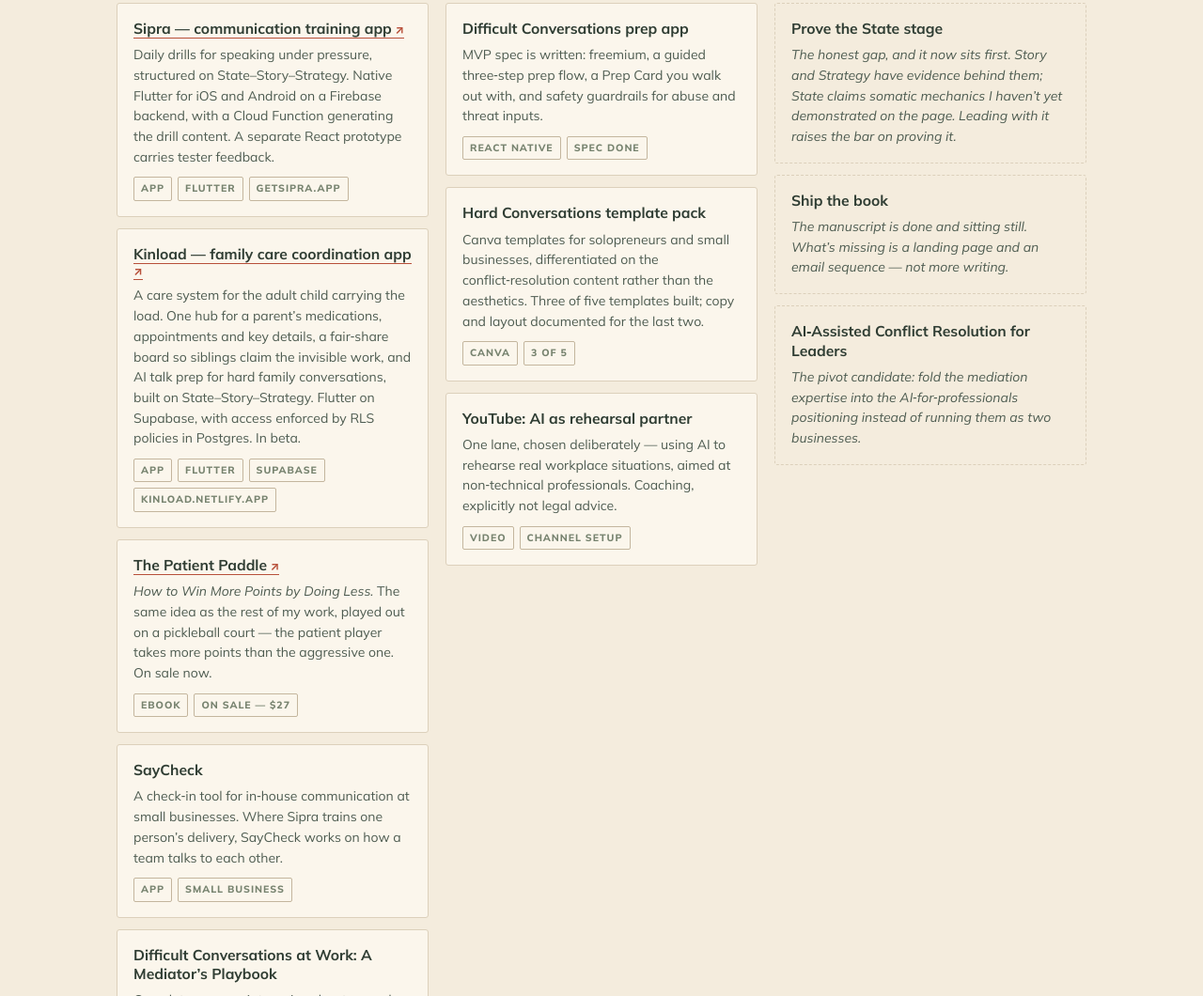
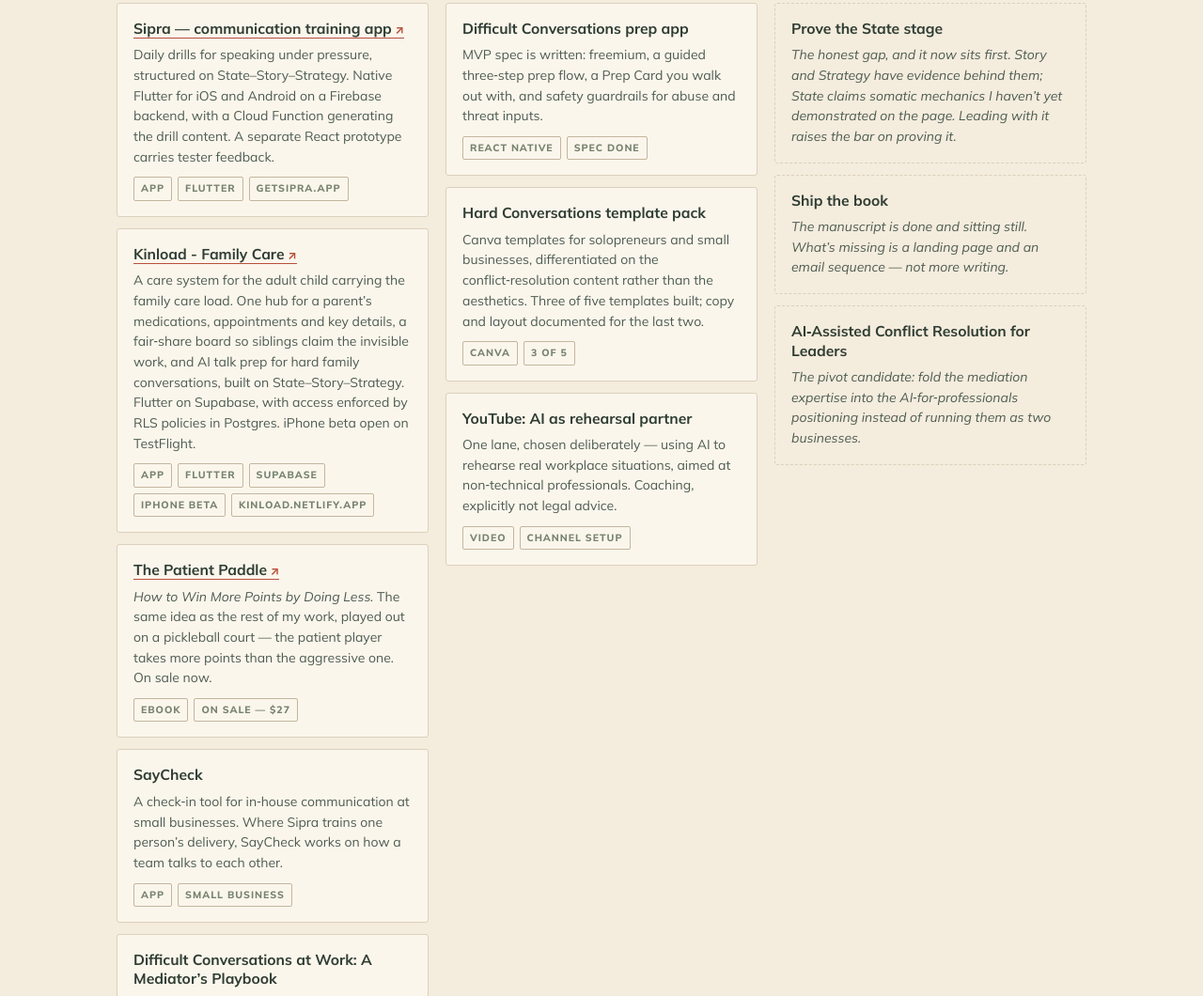
Before and after one commit to siprachanh/chantsolutions, a website: page src/page.html in a window 1280 px wide. Shown: the part 3000-4060 px from the top of the page at 94% size. Drawn offline with nearby package versions, Linux system fonts and the light colour scheme; no server answers.

Commit message:
Kinload - Family Care naming

```diff
--- a/public/csp.json
+++ b/public/csp.json
@@ -1,5 +1,5 @@
 {
-  "generatedAt": "2026-11-11T05:36:31.098Z",
+  "generatedAt": "2026-11-16T16:54:12.441Z",
   "style": [
     "sha256-eHYcSFV+F95H6lbI9MbeSJgUiw3J0qkRy/mhbEyC/yk="
   ],
--- a/src/page.html
+++ b/src/page.html
@@ -680,9 +680,9 @@ footer{padding:44px 0 56px}
               <div class="tags"><span class="tag">App</span><span class="tag">Flutter</span><span class="tag">getsipra.app</span></div>
             </article>
             <article class="card">
-              <h4><a class="cardlink" href="https://kinload.netlify.app" target="_blank" rel="noopener noreferrer">Kinload &mdash; family care coordination app</a></h4>
-              <p>A care system for the adult child carrying the load. One hub for a parent&rsquo;s medications, appointments and key details, a fair&#8209;share board so siblings claim the invisible work, and AI talk prep for hard family conversations, built on State&ndash;Story&ndash;Strategy. Flutter on Supabase, with access enforced by RLS policies in Postgres. In beta.</p>
-              <div class="tags"><span class="tag">App</span><span class="tag">Flutter</span><span class="tag">Supabase</span><span class="tag">kinload.netlify.app</span></div>
+              <h4><a class="cardlink" href="https://kinload.netlify.app" target="_blank" rel="noopener noreferrer">Kinload - Family Care</a></h4>
+              <p>A care system for the adult child carrying the family care load. One hub for a parent&rsquo;s medications, appointments and key details, a fair&#8209;share board so siblings claim the invisible work, and AI talk prep for hard family conversations, built on State&ndash;Story&ndash;Strategy. Flutter on Supabase, with access enforced by RLS policies in Postgres. iPhone beta open on TestFlight.</p>
+              <div class="tags"><span class="tag">App</span><span class="tag">Flutter</span><span class="tag">Supabase</span><span class="tag">iPhone beta</span><span class="tag">kinload.netlify.app</span></div>
             </article>
             <article class="card">
               <h4><a class="cardlink" href="https://siprachant.gumroad.com/l/ibckmi" target="_blank" rel="noopener noreferrer">The Patient Paddle</a></h4>
@@ -820,11 +820,11 @@ footer{padding:44px 0 56px}
         <article class="lib-item">
           <div class="lib-cover cover-d"><span class="kind">App &middot; iOS &amp; Android</span></div>
           <div class="lib-body">
-            <h4>Kinload</h4>
-            <p>Share the care for an aging parent. A family care hub, a fair&#8209;share task board, &ldquo;where to find it&rdquo; notes instead of document uploads, a private journal, and AI talk prep. Flutter and Supabase.</p>
+            <h4>Kinload - Family Care</h4>
+            <p>Share the family care load for an aging parent. A care hub, a fair&#8209;share task board, &ldquo;where to find it&rdquo; notes instead of document uploads, a private journal, and AI talk prep. Flutter and Supabase.</p>
             <div class="lib-meta">
-              <span class="status-pill pill-wip">In beta</span>
-              <a class="lib-buy" href="https://kinload.netlify.app" target="_blank" rel="noopener noreferrer">kinload.netlify.app &rarr;</a>
+              <span class="status-pill pill-live">iPhone beta</span>
+              <a class="lib-buy" href="https://kinload.netlify.app/get" target="_blank" rel="noopener noreferrer">Get the beta &rarr;</a>
             </div>
           </div>
         </article>
```
Also changed, not shown: docs/index.html (+7 -7 lines), public/index.html (+7 -7 lines), dist/artifact.html.
